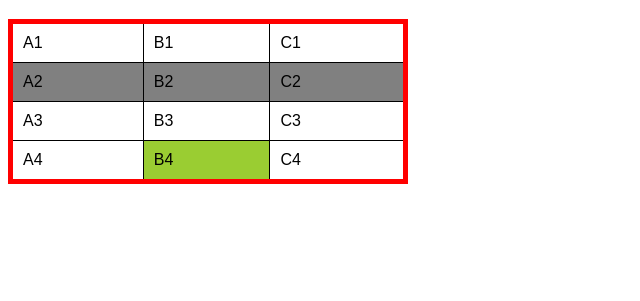
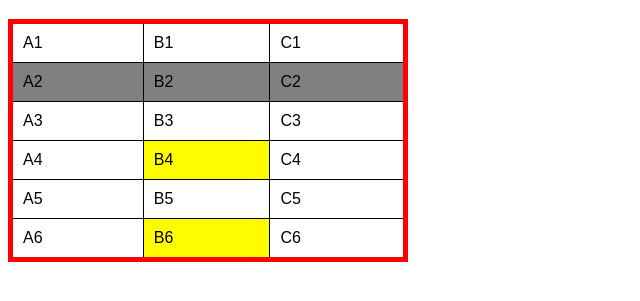
Before and after one commit to alandelonbernardo/html-css, a plain HTML site: page exercicios/ex023/tabela001.html in a window 1280 px wide. Shown: the part 61-362 px from the top of the page, without its empty margins (0-640 px from the left). Drawn offline with Linux system fonts and the light colour scheme.

Commit message:
Update tabela001.html

```diff
--- a/exercicios/ex023/tabela001.html
+++ b/exercicios/ex023/tabela001.html
@@ -27,7 +27,7 @@
         }
 
         td.dado {
-            background-color: yellowgreen;
+            background-color: rgb(255, 251, 0);
         }
 
     </style>
@@ -62,6 +62,16 @@
             <td class="dado">B4</td>
             <td>C4</td>
         </tr>
+        <tr> <!-- Quinta Linha -->
+            <td>A5</td>
+            <td>B5</td>
+            <td>C5</td>
+        </tr>
+        <tr> <!-- Sexta Linha -->
+            <td>A6</td>
+            <td class="dado">B6</td>
+            <td>C6</td>
+        </tr>
     </table>
 </body>
 </html>
```
